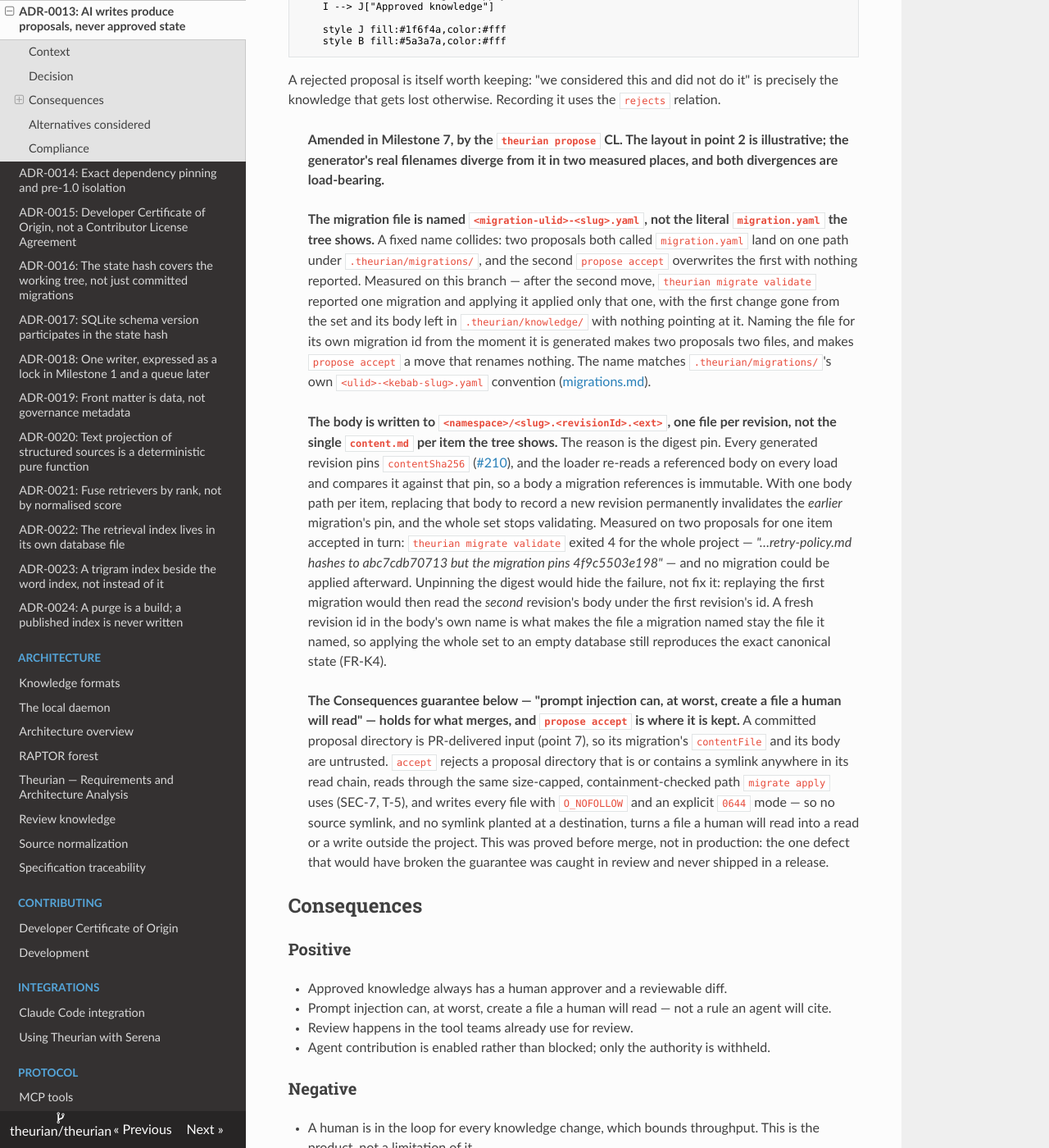
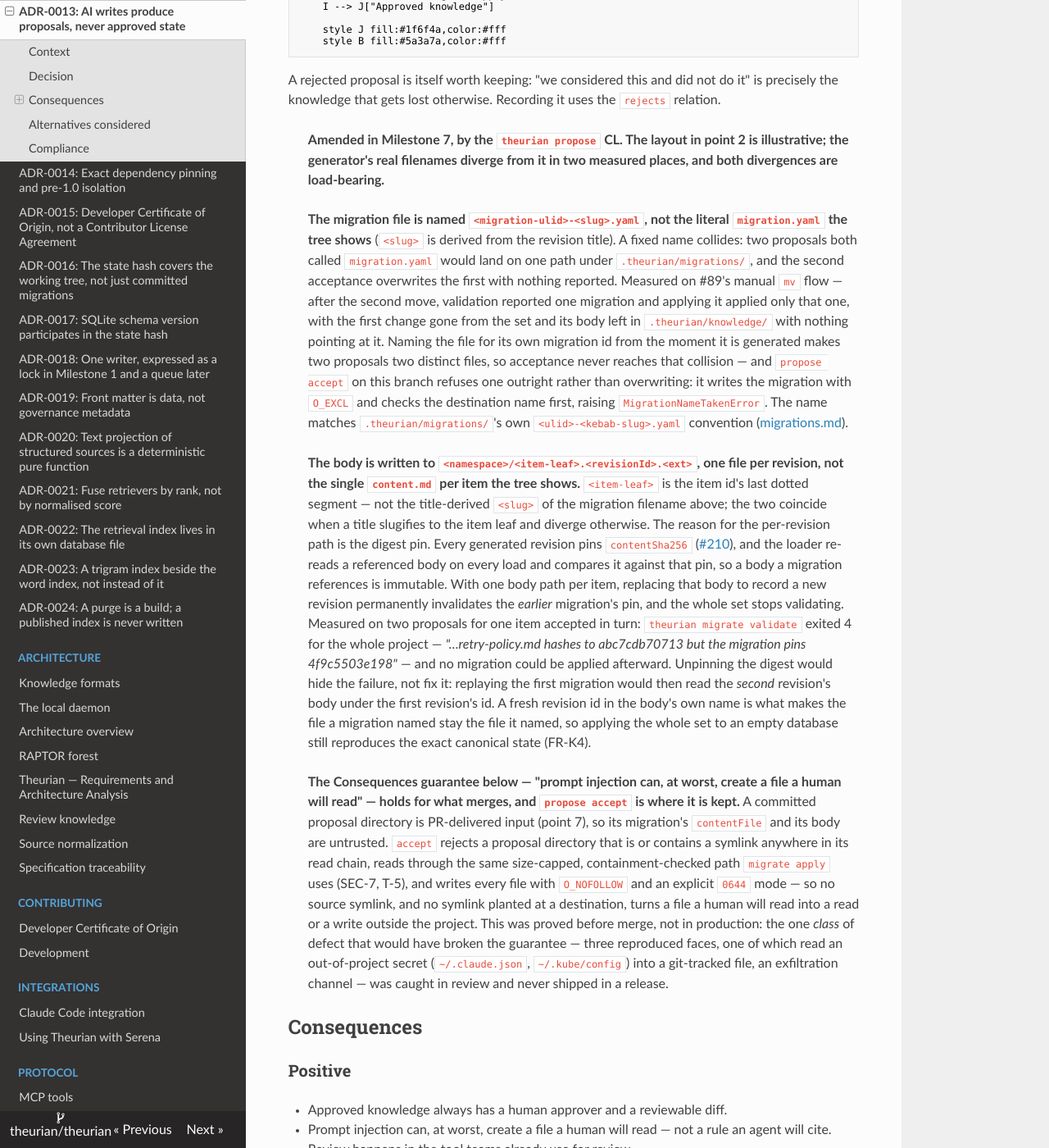
Before and after one commit to theurian/theurian, an MkDocs documentation site: the page built from docs/adr/0013-ai-writes-produce-proposals.md, in a window 1280 px wide and 1400 px high, scrolled down 1612 px. Shown: the whole window at 82% size. Built offline with MkDocs 1.6.1, drawn with Linux system fonts in a browser that asks for light colours.

Commit message:
docs(adr): correct the silent-overwrite attribution in the ADR-0013 amendment
The amendment said a fixed migration.yaml name means the second propose accept
overwrites the first, measured on this branch. Both are false: this branch's
propose accept refuses a name collision (_refuse_if_migration_present and an
O_EXCL write raising MigrationNameTakenError), and the silent overwrite was
measured on #89's manual mv flow, which domain/proposal.py's own docstring states
correctly. Reword to match: the actor is the manual acceptance #89 documented,
not propose accept, and propose accept refuses the collision outright. The
ULID-naming decision itself is unchanged.

Also disambiguate the body path: its <item-leaf> is the item id's last segment,
not the title-derived <slug> of the migration filename; they coincide only when
a title slugifies to the item leaf. And widen 'the one defect' to 'the one class
of defect (three reproduced faces, one reading an out-of-project secret into a
tracked file)' so the symlink-control text is not read as covering a single bug.

Signed-off-by: Takehide Uchida <utchy007@gmail.com>

```diff
--- a/docs/adr/0013-ai-writes-produce-proposals.md
+++ b/docs/adr/0013-ai-writes-produce-proposals.md
@@ -81,19 +81,25 @@ it" is precisely the knowledge that gets lost otherwise. Recording it uses the
 > places, and both divergences are load-bearing.**
 >
 > **The migration file is named `<migration-ulid>-<slug>.yaml`, not the literal
-> `migration.yaml` the tree shows.** A fixed name collides: two proposals both
-> called `migration.yaml` land on one path under `.theurian/migrations/`, and the
-> second `propose accept` overwrites the first with nothing reported. Measured on
-> this branch — after the second move, `theurian migrate validate` reported one
-> migration and applying it applied only that one, with the first change gone from
-> the set and its body left in `.theurian/knowledge/` with nothing pointing at it.
-> Naming the file for its own migration id from the moment it is generated makes
-> two proposals two files, and makes `propose accept` a move that renames nothing.
+> `migration.yaml` the tree shows** (`<slug>` is derived from the revision title).
+> A fixed name collides: two proposals both called `migration.yaml` would land on
+> one path under `.theurian/migrations/`, and the second acceptance overwrites the
+> first with nothing reported. Measured on #89's manual `mv` flow — after the
+> second move, validation reported one migration and applying it applied only that
+> one, with the first change gone from the set and its body left in
+> `.theurian/knowledge/` with nothing pointing at it. Naming the file for its own
+> migration id from the moment it is generated makes two proposals two distinct
+> files, so acceptance never reaches that collision — and `propose accept` on this
+> branch refuses one outright rather than overwriting: it writes the migration with
+> `O_EXCL` and checks the destination name first, raising `MigrationNameTakenError`.
 > The name matches `.theurian/migrations/`'s own `<ulid>-<kebab-slug>.yaml`
 > convention ([migrations.md](../protocol/migrations.md#naming-and-layout)).
 >
-> **The body is written to `<namespace>/<slug>.<revisionId>.<ext>`, one file per
-> revision, not the single `content.md` per item the tree shows.** The reason is
+> **The body is written to `<namespace>/<item-leaf>.<revisionId>.<ext>`, one file
+> per revision, not the single `content.md` per item the tree shows.** `<item-leaf>`
+> is the item id's last dotted segment — not the title-derived `<slug>` of the
+> migration filename above; the two coincide when a title slugifies to the item
+> leaf and diverge otherwise. The reason for the per-revision path is
 > the digest pin. Every generated revision pins `contentSha256`
 > ([#210](https://github.com/theurian/theurian/issues/210)), and the loader
 > re-reads a referenced body on every load and compares it against that pin, so a
@@ -118,8 +124,11 @@ it" is precisely the knowledge that gets lost otherwise. Recording it uses the
 > uses (SEC-7, T-5), and writes every file with `O_NOFOLLOW` and an explicit
 > `0644` mode — so no source symlink, and no symlink planted at a destination,
 > turns a file a human will read into a read or a write outside the project. This
-> was proved before merge, not in production: the one defect that would have
-> broken the guarantee was caught in review and never shipped in a release.
+> was proved before merge, not in production: the one *class* of defect that would
+> have broken the guarantee — three reproduced faces, one of which read an
+> out-of-project secret (`~/.claude.json`, `~/.kube/config`) into a git-tracked
+> file, an exfiltration channel — was caught in review and never shipped in a
+> release.
 
 ## Consequences
 
```
